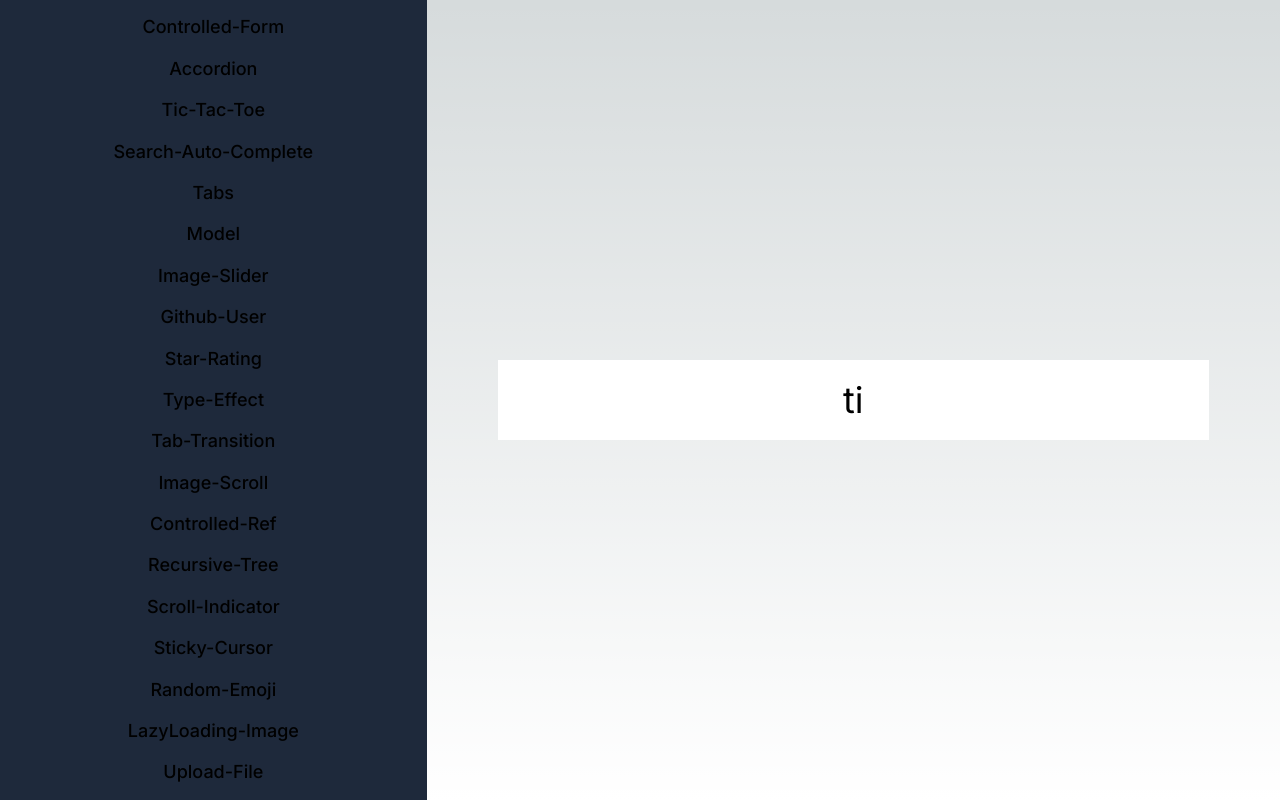
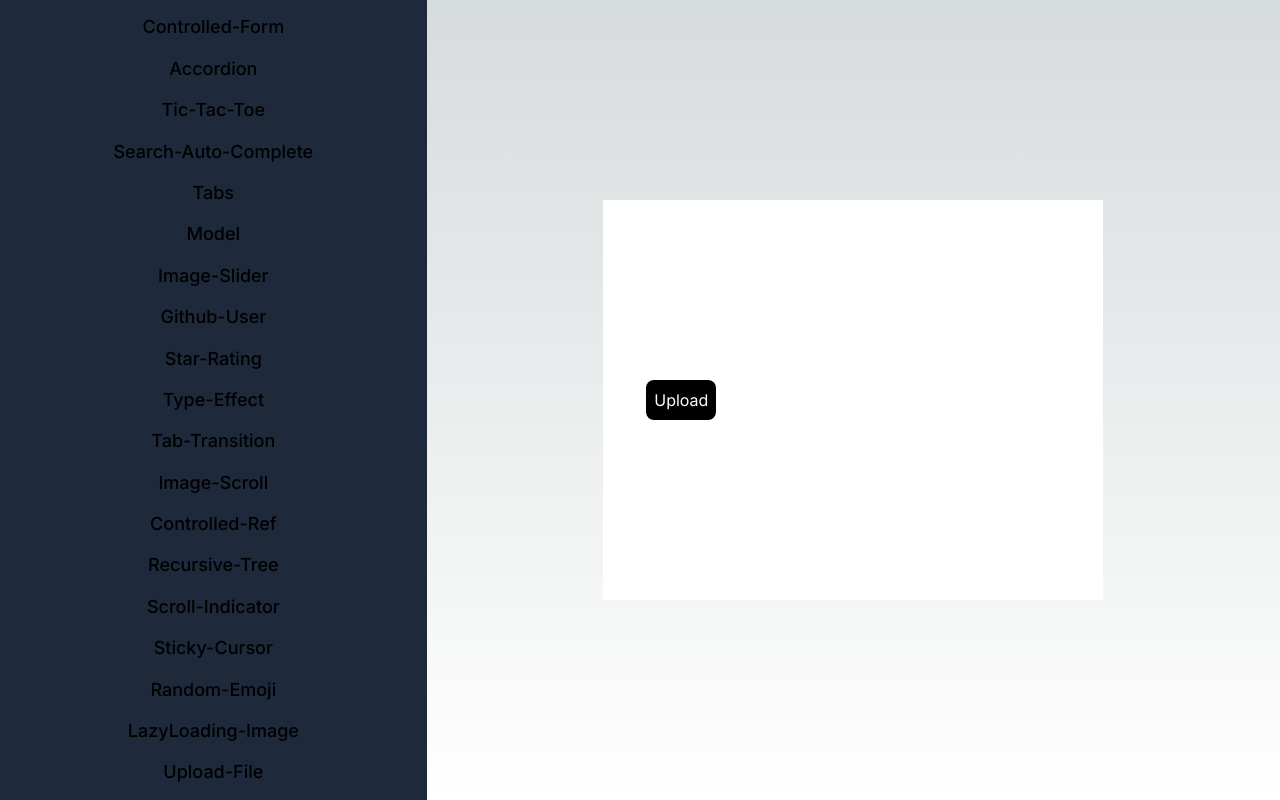
Before and after one commit to Genx-unidirectional/revision, a Next.js app in the folder reactandnext/: page /react in a window 1280 px wide. Built offline with nearby package versions, Linux system fonts and the light colour scheme.

Commit message:
feat upload file component

```diff
--- a/reactandnext/src/app/react/page.tsx
+++ b/reactandnext/src/app/react/page.tsx
@@ -11,6 +11,7 @@ import StarRating from "@/components/react/StarRating";
 import Tabs from "@/components/react/Tabs";
 import TicTacToe from "@/components/react/TicTacToe";
 import TypeEffect from "@/components/react/TypeEffect";
+import UploadFile from "@/components/react/UploadFile";
 import TypeSafeInputRef from "@/components/react/forwardimperative";
 import RecursiveTree from "@/components/react/recursivetree";
 import TabTransition from "@/components/react/transition";
@@ -26,13 +27,14 @@ function page() {
     // <Modal />,
     // <ImageSlider />,
     // <StarRating />,
-    <TypeEffect />,
-    <TabTransition />,
-    <ImageScroll />,
-    <TypeSafeInputRef />,
-    <RecursiveTree />,
-    <ScrollIndicator />,
-    <LazyLoadImage />,
+    // <TypeEffect />,
+    // <TabTransition />,
+    // <ImageScroll />,
+    // <TypeSafeInputRef />,
+    // <RecursiveTree />,
+    // <ScrollIndicator />,
+    // <LazyLoadImage />,
+    <UploadFile />,
   ];
   return (
     <div className="flex flex-col   overflow-hidden overflow-y-scroll">
--- /dev/null
+++ b/reactandnext/src/components/react/UploadFile.tsx
@@ -0,0 +1,35 @@
+import { useState } from "react";
+
+function UploadFile() {
+  const [src, setSrc] = useState<string>("");
+  return (
+    <div className="w-[500px] relative h-[400px] flex justify-center items-center bg-white">
+      <label className="bg-black text-white p-2 rounded-lg" htmlFor="imgfile">
+        Upload
+      </label>
+      <input
+        className="invisible"
+        type="file"
+        name="imagefile"
+        id="imgfile"
+        onChange={(e) => setSrc(URL.createObjectURL(e.target.files?.[0]!))}
+      />
+      {src.length > 0 && (
+        <>
+          <img
+            src={src}
+            alt="image"
+            className="w-full absolute z-10 h-full object-cover"
+          />
+          <button
+            onClick={() => setSrc("")}
+            className="absolute top-0 right-2 text-white font-bold text-3xl bg-transparent z-20"
+          >
+            X
+          </button>
+        </>
+      )}
+    </div>
+  );
+}
+export default UploadFile;
```
